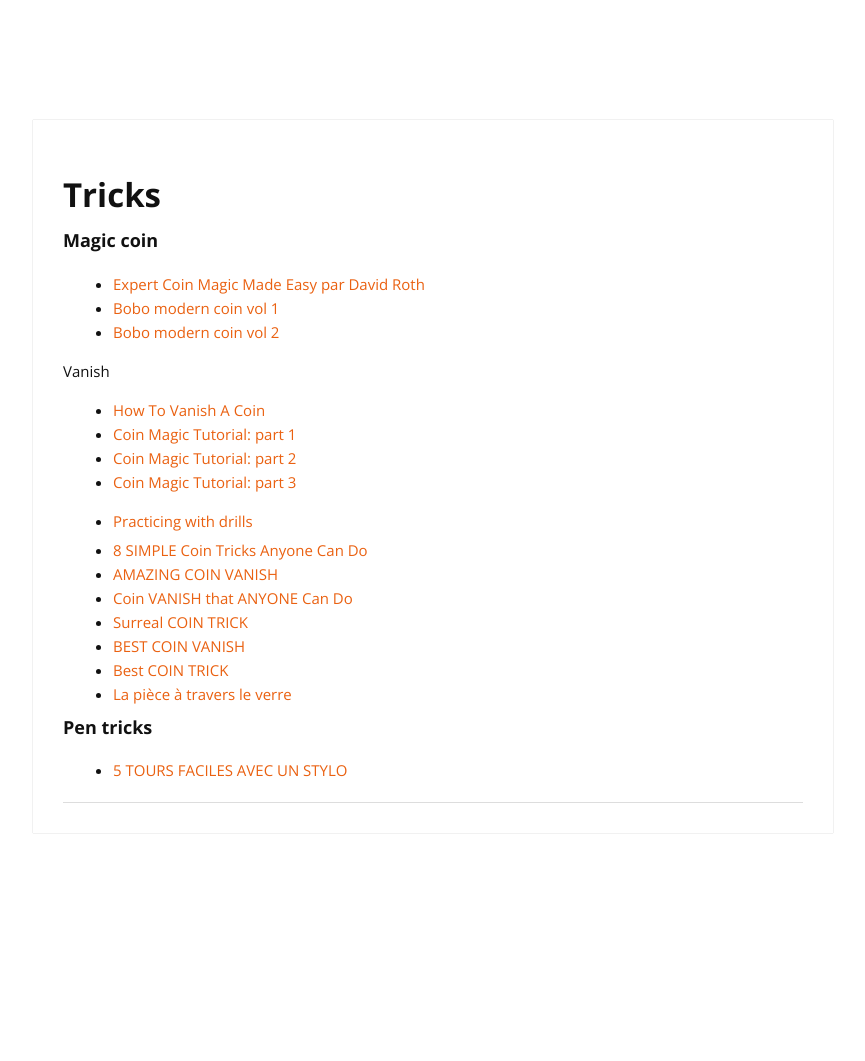
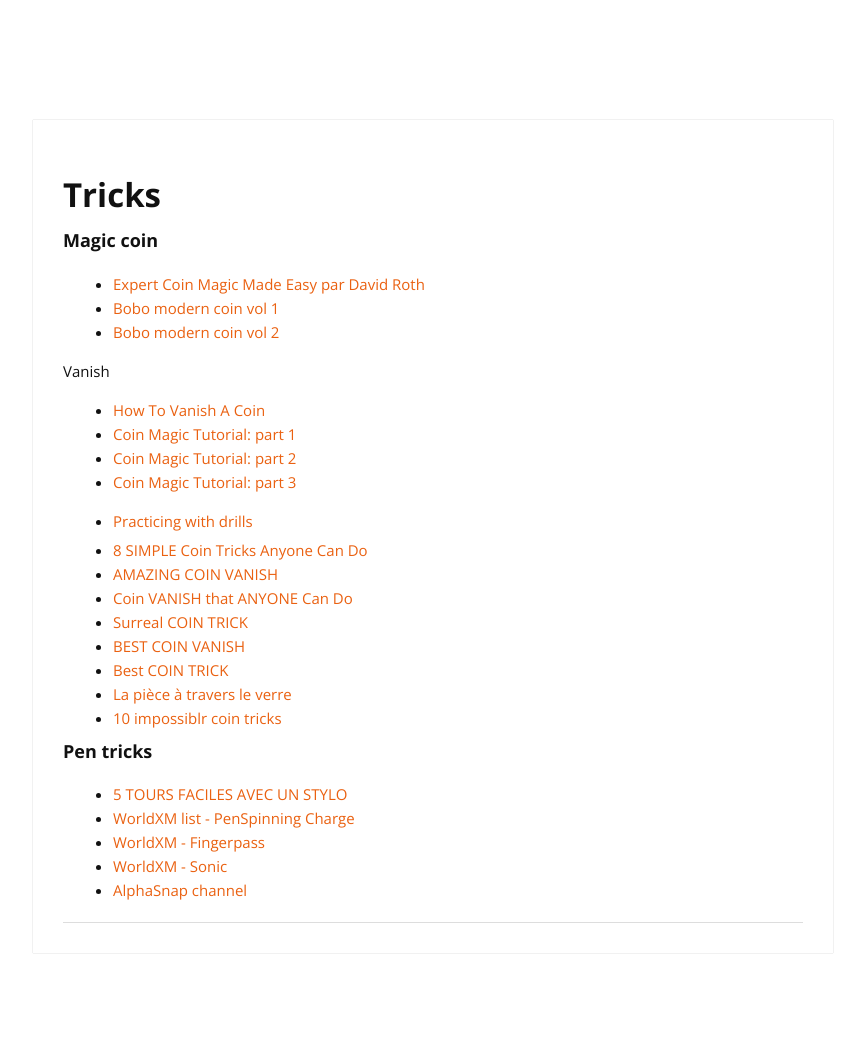
Before and after one commit to cylmat/cylmat.github.io, a Jekyll site: the page built from _pages/tricks.md, in a window 1280 px wide. Shown: the whole page, without its empty margins (207-1072 px from the left). Built offline with Jekyll 4.4.1, drawn with Linux system fonts in a browser that asks for light colours; nearby versions of some CDN libraries; before the commit the page ends 941 px from its top, so only the background shows below that.

Commit message:
Update tricks.md

```diff
--- a/_pages/tricks.md
+++ b/_pages/tricks.md
@@ -3,10 +3,6 @@
 layout: post
 permalink: /tricks/
 ---
-
-<style>
-  img { width: 80px; height: 60px; }
-</style>
 
 ### Magic coin
 
@@ -28,7 +24,12 @@
 - [BEST COIN VANISH](https://www.youtube.com/watch?v=T0Ih8MOZl6w)
 - [Best COIN TRICK](https://www.youtube.com/watch?v=xkig3h1c7Uk)
 - [La pièce à travers le verre](https://www.youtube.com/watch?v=T37AUVkuyBo)
+- [10 impossiblr coin tricks](https://www.youtube.com/watch?v=HzxFZQSA-Kc)
 
 ### Pen tricks
 
 - [5 TOURS FACILES AVEC UN STYLO](https://www.youtube.com/watch?v=Vkxe8ExJpI4)
+- [WorldXM list - PenSpinning Charge](https://www.youtube.com/watch?v=3-ccWgaF_5E&list=UULPLuRStMzfQg-OUglveuP_6w)
+- [WorldXM - Fingerpass](https://www.youtube.com/watch?v=8MTipQ7Sq5s&list=UULPLuRStMzfQg-OUglveuP_6w)
+- [WorldXM - Sonic](https://www.youtube.com/watch?v=tNnr7e271VE)
+- [AlphaSnap channel](https://www.youtube.com/@AlphaSnap21)
```
